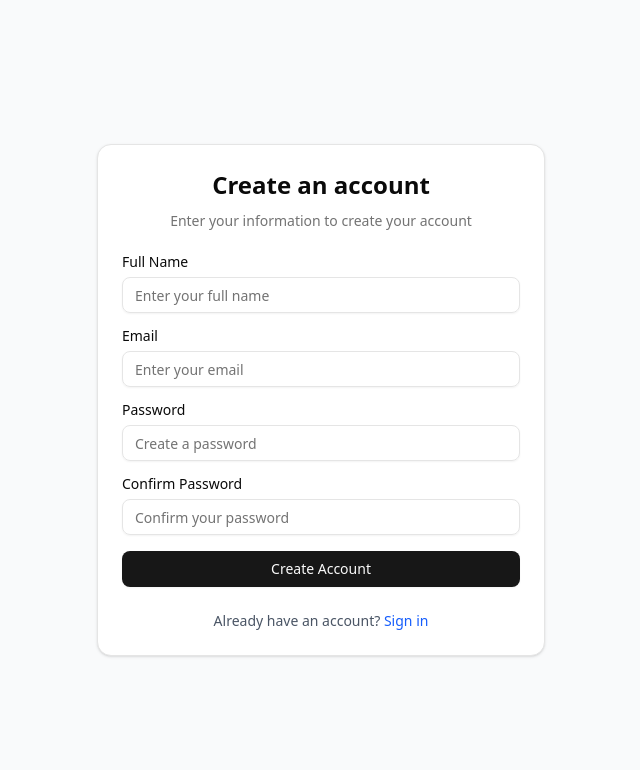
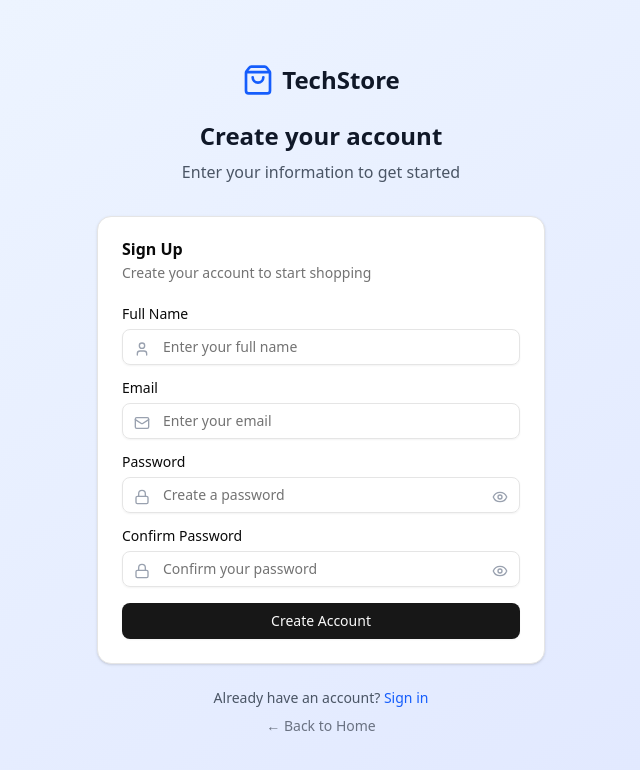
Before and after one commit to SaddamHosen42/Next.js-application, a Next.js app: page /register in a window 1280 px wide. Shown: the top 770 px of the page, without its empty margins (319-959 px from the left). Built offline with nearby package versions, Linux system fonts and the light colour scheme; no server answers.

Commit message:
update login page and register page

```diff
--- a/src/app/api/test-db/route.js
+++ /dev/null
@@ -1,22 +0,0 @@
-import { NextResponse } from 'next/server';
-import connectDB from '@/lib/mongodb';
-
-export async function GET() {
-  try {
-    await connectDB();
-    return NextResponse.json({
-      success: true,
-      message: 'Connected to MongoDB successfully!'
-    });
-  } catch (error) {
-    console.error('MongoDB connection error:', error);
-    return NextResponse.json(
-      {
-        success: false,
-        message: 'Failed to connect to MongoDB',
-        error: error.message
-      },
-      { status: 500 }
-    );
-  }
-}
--- a/src/app/login/page.js
+++ b/src/app/login/page.js
@@ -160,24 +160,24 @@ export default function LoginPage() {
                 <Button
                   onClick={handleGoogleLogin}
                   variant="outline"
-                  className="w-full"
+                  className="w-full cursor-pointer hover:shadow-xl"
                   disabled={isLoading}
                 >
                   <svg className="mr-2 h-4 w-4" viewBox="0 0 24 24">
                     <path
-                      fill="currentColor"
+                      fill="#4285F4"
                       d="M22.56 12.25c0-.78-.07-1.53-.2-2.25H12v4.26h5.92c-.26 1.37-1.04 2.53-2.21 3.31v2.77h3.57c2.08-1.92 3.28-4.74 3.28-8.09z"
                     />
                     <path
-                      fill="currentColor"
+                      fill="#34A853"
                       d="M12 23c2.97 0 5.46-.98 7.28-2.66l-3.57-2.77c-.98.66-2.23 1.06-3.71 1.06-2.86 0-5.29-1.93-6.16-4.53H2.18v2.84C3.99 20.53 7.7 23 12 23z"
                     />
                     <path
-                      fill="currentColor"
+                      fill="#FBBC05"
                       d="M5.84 14.09c-.22-.66-.35-1.36-.35-2.09s.13-1.43.35-2.09V7.07H2.18C1.43 8.55 1 10.22 1 12s.43 3.45 1.18 4.93l2.85-2.22.81-.62z"
                     />
                     <path
-                      fill="currentColor"
+                      fill="#EA4335"
                       d="M12 5.38c1.62 0 3.06.56 4.21 1.64l3.15-3.15C17.45 2.09 14.97 1 12 1 7.7 1 3.99 3.47 2.18 7.07l3.66 2.84c.87-2.6 3.3-4.53 6.16-4.53z"
                     />
                   </svg>
--- a/src/app/register/page.jsx
+++ b/src/app/register/page.jsx
@@ -13,6 +13,7 @@ import { Input } from '@/components/ui/input';
 import { Label } from '@/components/ui/label';
 import { Card, CardHeader, CardTitle, CardDescription, CardContent, CardFooter } from '@/components/ui/card';
 import { Form, FormControl, FormField, FormItem, FormLabel, FormMessage } from '@/components/ui/form';
+import { ShoppingBag, Mail, Lock, User, Eye, EyeOff } from 'lucide-react';
 
 // Validation schema
 const registerSchema = z.object({
@@ -27,6 +28,8 @@ const registerSchema = z.object({
 
 export default function RegisterPage() {
   const [isLoading, setIsLoading] = useState(false);
+  const [showPassword, setShowPassword] = useState(false);
+  const [showConfirmPassword, setShowConfirmPassword] = useState(false);
   const router = useRouter();
 
   const form = useForm({
@@ -78,13 +81,23 @@ export default function RegisterPage() {
   };
 
   return (
-    <div className="min-h-screen flex items-center justify-center bg-gray-50 py-12 px-4 sm:px-6 lg:px-8">
-      <div className="max-w-md w-full space-y-8">
+    <div className="min-h-screen bg-gradient-to-br from-blue-50 to-indigo-100 flex items-center justify-center p-4">
+      <div className="w-full max-w-md">
+        {/* Header */}
+        <div className="text-center mb-8">
+          <Link href="/" className="inline-flex items-center space-x-2 mb-6">
+            <ShoppingBag className="h-8 w-8 text-blue-600" />
+            <span className="text-2xl font-bold text-gray-900">TechStore</span>
+          </Link>
+          <h1 className="text-2xl font-bold text-gray-900 mb-2">Create your account</h1>
+          <p className="text-gray-600">Enter your information to get started</p>
+        </div>
+
         <Card>
-          <CardHeader className="space-y-1">
-            <CardTitle className="text-2xl font-bold text-center">Create an account</CardTitle>
-            <CardDescription className="text-center">
-              Enter your information to create your account
+          <CardHeader>
+            <CardTitle>Sign Up</CardTitle>
+            <CardDescription>
+              Create your account to start shopping
             </CardDescription>
           </CardHeader>
           <CardContent>
@@ -97,11 +110,15 @@ export default function RegisterPage() {
                     <FormItem>
                       <FormLabel>Full Name</FormLabel>
                       <FormControl>
+                        <div className="relative">
+                          <User className="absolute left-3 top-3 h-4 w-4 text-gray-400" />
                           <Input
                             placeholder="Enter your full name"
                             {...field}
                             disabled={isLoading}
+                            className="pl-10"
                           />
+                        </div>
                       </FormControl>
                       <FormMessage />
                     </FormItem>
@@ -115,12 +132,16 @@ export default function RegisterPage() {
                     <FormItem>
                       <FormLabel>Email</FormLabel>
                       <FormControl>
+                        <div className="relative">
+                          <Mail className="absolute left-3 top-3 h-4 w-4 text-gray-400" />
                           <Input
                             type="email"
                             placeholder="Enter your email"
                             {...field}
                             disabled={isLoading}
+                            className="pl-10"
                           />
+                        </div>
                       </FormControl>
                       <FormMessage />
                     </FormItem>
@@ -134,12 +155,23 @@ export default function RegisterPage() {
                     <FormItem>
                       <FormLabel>Password</FormLabel>
                       <FormControl>
+                        <div className="relative">
+                          <Lock className="absolute left-3 top-3 h-4 w-4 text-gray-400" />
                           <Input
-                          type="password"
+                            type={showPassword ? 'text' : 'password'}
                             placeholder="Create a password"
                             {...field}
                             disabled={isLoading}
+                            className="pl-10 pr-10"
                           />
+                          <button
+                            type="button"
+                            onClick={() => setShowPassword(!showPassword)}
+                            className="absolute right-3 top-3 text-gray-400 hover:text-gray-600"
+                          >
+                            {showPassword ? <EyeOff className="h-4 w-4" /> : <Eye className="h-4 w-4" />}
+                          </button>
+                        </div>
                       </FormControl>
                       <FormMessage />
                     </FormItem>
@@ -153,12 +185,23 @@ export default function RegisterPage() {
                     <FormItem>
                       <FormLabel>Confirm Password</FormLabel>
                       <FormControl>
+                        <div className="relative">
+                          <Lock className="absolute left-3 top-3 h-4 w-4 text-gray-400" />
                           <Input
-                          type="password"
+                            type={showConfirmPassword ? 'text' : 'password'}
                             placeholder="Confirm your password"
                             {...field}
                             disabled={isLoading}
+                            className="pl-10 pr-10"
                           />
+                          <button
+                            type="button"
+                            onClick={() => setShowConfirmPassword(!showConfirmPassword)}
+                            className="absolute right-3 top-3 text-gray-400 hover:text-gray-600"
+                          >
+                            {showConfirmPassword ? <EyeOff className="h-4 w-4" /> : <Eye className="h-4 w-4" />}
+                          </button>
+                        </div>
                       </FormControl>
                       <FormMessage />
                     </FormItem>
@@ -175,15 +218,23 @@ export default function RegisterPage() {
               </form>
             </Form>
           </CardContent>
-          <CardFooter>
-            <div className="text-center text-sm text-gray-600 w-full">
+        </Card>
+
+        {/* Footer */}
+        <div className="text-center mt-6">
+          <p className="text-sm text-gray-600">
             Already have an account?{' '}
-              <Link href="/login" className="font-medium text-blue-600 hover:text-blue-500">
+            <Link
+              href="/login"
+              className="text-blue-600 hover:underline font-medium"
+            >
               Sign in
             </Link>
+          </p>
+          <Link href="/" className="text-sm text-gray-500 hover:text-gray-700 mt-2 inline-block">
+            ← Back to Home
+          </Link>
         </div>
-          </CardFooter>
-        </Card>
       </div>
     </div>
   );
--- a/src/components/Footer.jsx
+++ b/src/components/Footer.jsx
@@ -21,15 +21,15 @@ export default function Footer() {
             <div className="space-y-2">
               <div className="flex items-center space-x-2 text-gray-400">
                 <MapPin className="h-4 w-4" />
-                <span>123 Tech Street, Digital City, DC 12345</span>
+                <span>123 Tech Street, Dinajpur, Bangladesh</span>
               </div>
               <div className="flex items-center space-x-2 text-gray-400">
                 <Phone className="h-4 w-4" />
-                <span>+1 (555) 123-4567</span>
+                <span>+880 1627482575</span>
               </div>
               <div className="flex items-center space-x-2 text-gray-400">
                 <Mail className="h-4 w-4" />
-                <span>contact@techstore.com</span>
+                <span>saddamhosen1433@gmail.com</span>
               </div>
             </div>
           </div>
--- a/src/components/Navbar.jsx
+++ b/src/components/Navbar.jsx
@@ -36,14 +36,14 @@ export default function Navbar() {
             >
               Products
             </Link>
-            {session && (
+
               <Link
                 href="/products/add"
                 className="text-gray-600 hover:text-gray-900 transition-colors"
               >
                 Add Product
               </Link>
-            )}
+
           </div>
 
           {/* Auth Buttons */}
```
Lines whose indentation alone changed are shown as unchanged.
